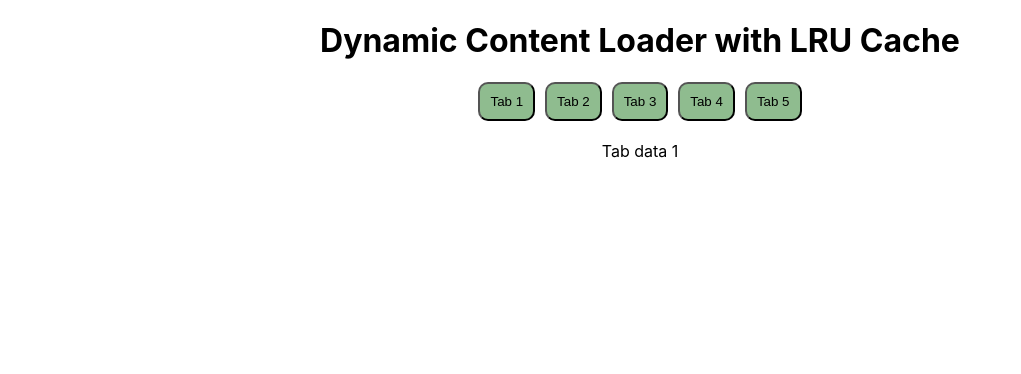
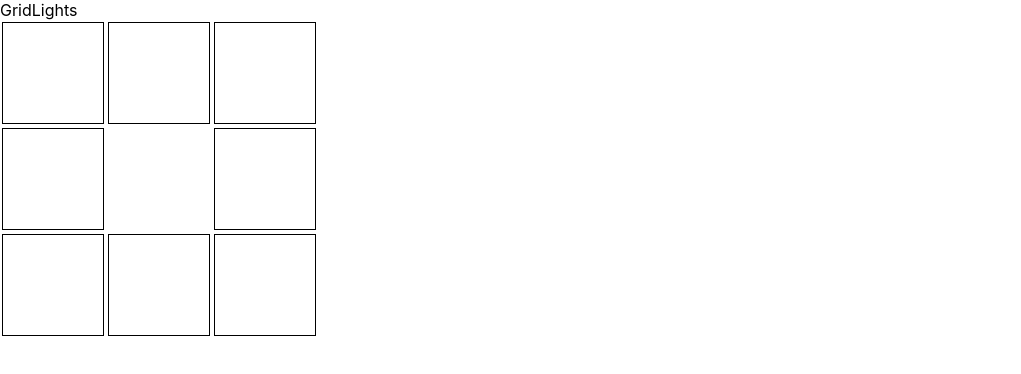
Before and after one commit to Rilee991/machine-coding-exampels, a React (Create React App) app in the folder react-examples/: page / in a window 1280 px wide. Shown: the top 374 px of the page, without its empty margins (0-1021 px from the left). Built offline with nearby package versions, Linux system fonts and the light colour scheme.

Commit message:
grid lights

```diff
--- a/react-examples/src/App.js
+++ b/react-examples/src/App.js
@@ -1,5 +1,6 @@
 import React from 'react';
-import LRUCache from './lrucache/LRUCache';
+import GridLight from './gridlights/GridLight';
+// import LRUCache from './lrucache/LRUCache';
 // import PasswordGenerator from './passwordgenerator/PasswordGenerator';
 // import ProgressBarApp from './progressbar/ProgressBarApp';
 // import EmiCalculator from './emicalculator/EmiCalculator';
@@ -13,7 +14,8 @@ const App = () => {
 		// <EmiCalculator />
 		// <PasswordGenerator />
 		// <ProgressBarApp />
-		<LRUCache />
+		// <LRUCache />
+		<GridLight />
     );
 }
 
--- /dev/null
+++ b/react-examples/src/gridlights/GridLight.js
@@ -0,0 +1,55 @@
+import React, { useState } from 'react';
+
+import './styles.css';
+
+const Cell = ({ onClick = () => {}, isSelected = false }) => {
+    return (
+        <div onClick={() => onClick()} className={`cell active ${isSelected ? 'selected' : ''}`}></div>
+    );
+}
+
+const GridLight = () => {
+    const grid = [[1,1,1],[1,0,1],[1,1,1]];
+    const [order, setOrder] = useState([]);
+
+    const onClickHandler = (row, col) => {
+        const newOrder = [...order];
+        const idx = newOrder.findIndex(ob => ob===`${row}_${col}`);
+
+        if(idx === -1)  newOrder.push(`${row}_${col}`);
+        else    newOrder.splice(idx, 1);
+        setOrder(newOrder);
+
+        if(newOrder.length === grid.flat(1).filter(Boolean).length) deactivate();
+    }
+
+    const deactivate = () => {
+        const timer = setInterval(() => {
+            setOrder(prevOrder => {
+                const newOrder = [...prevOrder];
+                newOrder.pop();
+                setOrder(newOrder);
+
+                if(newOrder.length === 0) clearInterval(timer);
+
+                return newOrder;
+            });
+        },500);
+    }
+
+    console.log(order);
+
+    return (
+        <div>
+            GridLights
+            <div className="container" style={{ gridTemplateColumns: `repeat(${3}, 0fr)`}}>
+                {/* {grid.flat(1).map((isActive, idx) => (
+                    <Cell key={idx} isActive={isActive} onClick={onClick} />
+                ))} */}
+                {grid.map((row, idx) => row.map((isActive,jdx) => isActive ? <Cell key={idx+"_"+jdx} isSelected={order.includes(`${idx}_${jdx}`)} onClick={() => onClickHandler(idx,jdx)} /> : <span key={idx+"_"+jdx} />))}
+            </div>
+        </div>
+    );
+}
+
+export default GridLight;
--- /dev/null
+++ b/react-examples/src/gridlights/styles.css
@@ -0,0 +1,20 @@
+.container {
+    display: grid;
+
+}
+
+.cell {
+    width: 100px;
+    height: 100px;
+    margin: 2px;
+}
+
+.active {
+    cursor: pointer;
+    border: 1px solid black;
+    background-color: transparent;
+}
+
+.selected {
+    background-color: red;
+}
```
